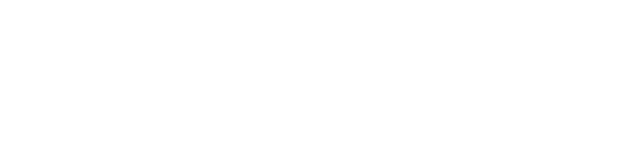
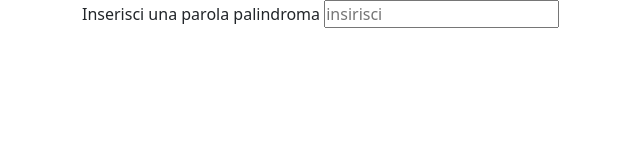
Before and after one commit to Richiisontheway/js-paliedispari, a plain HTML site: page index.html in a window 1280 px wide. Shown: the whole page, without its empty margins (0-640 px from the left). Drawn offline with nearby package versions, Linux system fonts and the light colour scheme.

Commit message:
html start

```diff
--- a/index.html
+++ b/index.html
@@ -23,21 +23,23 @@
 </head>
 <body>
 
-    <header>
-
-
-
-    </header>
     <main>
 
+        <div class="container">
 
+            <form>
+                <label for="text">
+
+                    Inserisci una parola palindroma
+
+                </label>
+                <input type="text" id="text" name="text" placeholder="insirisci">
+
+            </form>
+
+        </div>
 
     </main>
-    <footer>
-
-
-
-    </footer>
 
     <script src="js/scripts.js" type="text/javascript"></script>
 
```
